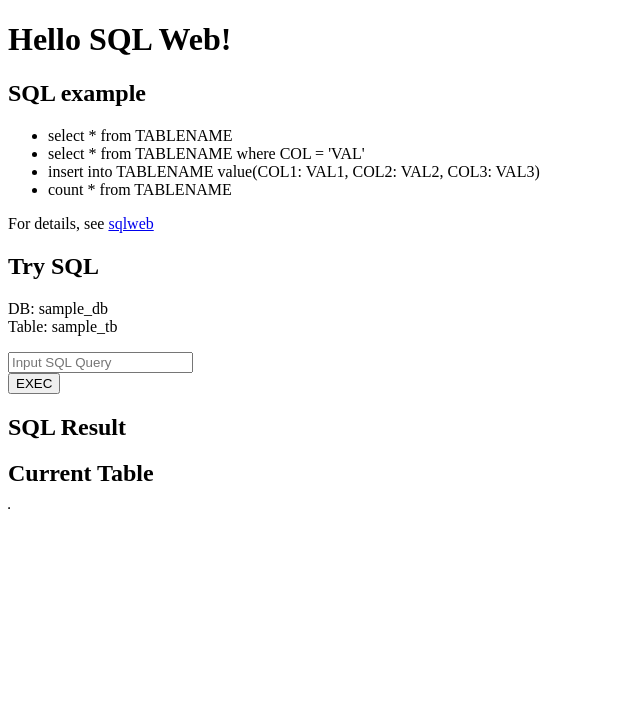
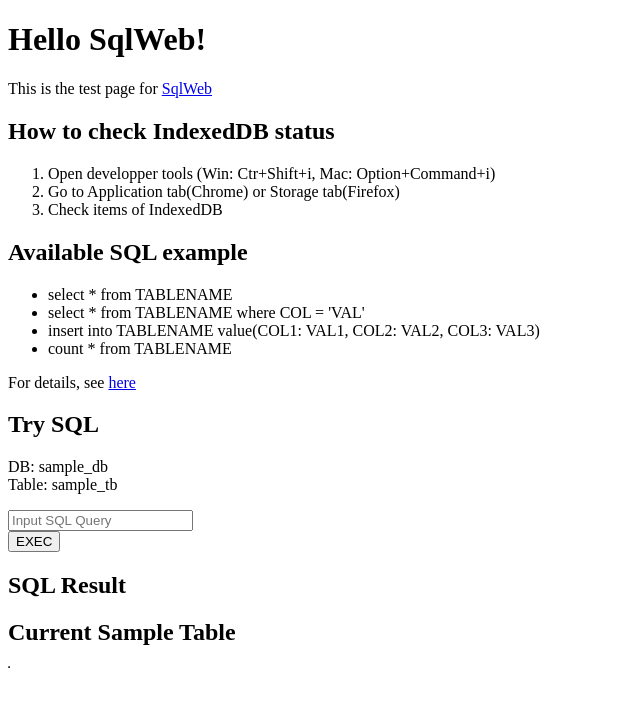
Before and after one commit to ryu022304/sqlweb-test, a website built with webpack: page index.html in a window 1280 px wide. Shown: the whole page, without its empty margins (0-640 px from the left). Built offline with Linux system fonts and the light colour scheme.

Commit message:
[update]HTML文章修正

```diff
--- a/index.html
+++ b/index.html
@@ -1,21 +1,29 @@
 <!DOCTYPE html>
-<html lang="ja">
+<html lang="en">
 <head>
     <meta charset="UTF-8">
     <meta name="viewport" content="width=device-width, initial-scale=1.0">
     <meta http-equiv="X-UA-Compatible" content="ie=edge">
-    <title>SQL Web Test Page</title>
+    <title>SqlWeb Test Page</title>
 </head>
 <body>
-    <h1>Hello SQL Web!</h1>
-    <h2>SQL example</h2>
+    <h1>Hello SqlWeb!</h1>
+    This is the test page for <a href="https://github.com/ujjwalguptaofficial/sqlweb">SqlWeb</a>
+    <h2>How to check IndexedDB status</h2>
+    <ol>
+        <li>Open developper tools (Win: Ctr+Shift+i, Mac: Option+Command+i)</li>
+        <li>Go to Application tab(Chrome) or Storage tab(Firefox)</li>
+        <li>Check items of IndexedDB</li>
+    </ol>
+
+    <h2>Available SQL example</h2>
     <ul>
         <li>select * from TABLENAME</li>
         <li>select * from TABLENAME where COL = 'VAL'</li>
         <li>insert into TABLENAME value(COL1: VAL1, COL2: VAL2, COL3: VAL3)</li>
         <li>count * from TABLENAME</li>
     </ul>
-    For details, see  <a href="https://github.com/ujjwalguptaofficial/sqlweb/wiki">sqlweb</a>
+    For details, see  <a href="https://github.com/ujjwalguptaofficial/sqlweb/wiki">here</a>
 
     <h2>Try SQL</h2>
     <p>DB: sample_db <br>
@@ -24,10 +32,13 @@
         <input type="text" name="sql-form" placeholder="Input SQL Query" />
     </form>
     <input id="exec" type="button" value="EXEC">
+
     <h2>SQL Result</h2>
     <div id="sql-result"></div>
-    <h2>Current Table</h2>
+
+    <h2>Current Sample Table</h2>
     <div id="now-table"></div>
     <script src="dist/sqlweb.bundle.js"></script>
+
 </body>
 </html>
--- a/src/sqlweb.js
+++ b/src/sqlweb.js
@@ -37,6 +37,13 @@
 
 // データの表示
 getTbData();
+
+// ボタンが押された時実行
+$(function(){
+    $('#exec').click(function(){
+        execSql();
+    })
+})
 
 function initJsStore(){
     con.runSql(`ISDBEXIST ${dbName}`).then((isExist) => {
@@ -96,6 +103,7 @@
             if(typeof res == 'object'){
                 makeTable('sql-result', res);
             }
+            // それ以外だとそのまま表示する
             else{
                 document.getElementById('sql-result').textContent = null;
                 var p = document.createElement('p');
@@ -139,11 +147,4 @@
     }
     // 指定したdiv要素に表を加える
     document.getElementById(table_id).appendChild(table);
-
 }
-
-$(function(){
-    $('#exec').click(function(){
-        execSql();
-    })
-})
```
Also changed, not shown: dist/sqlweb.bundle.js.
